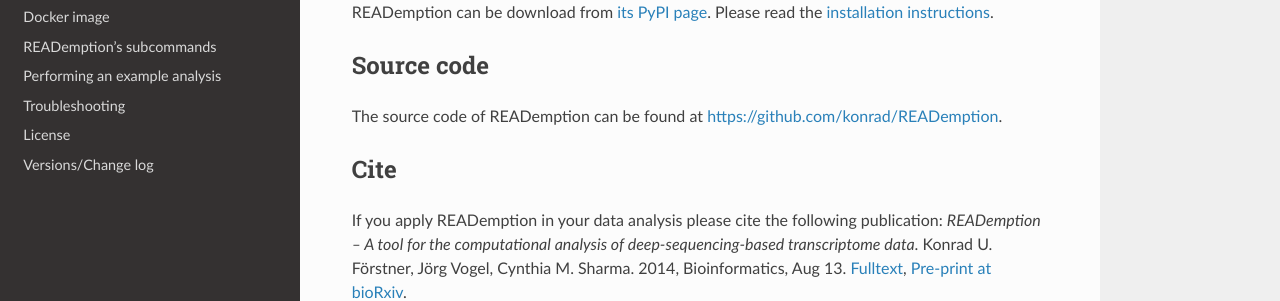
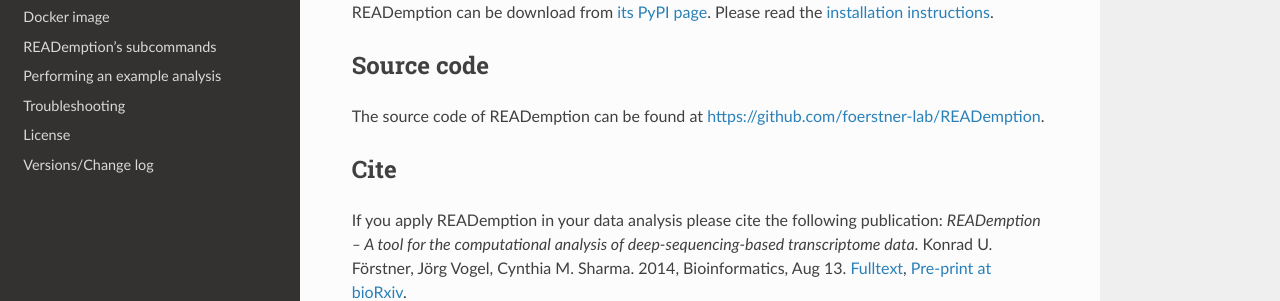
Before and after one commit to foerstner-lab/READemption, a Sphinx documentation site: the page built from docs/source/index.rst, in a window 1280 px wide and 900 px high, scrolled down 505 px. Shown: the part 278-579 px from the top of the window. Built offline with Sphinx 7.4.7 and the Read the Docs theme 2.0.0, drawn with Linux system fonts in a browser that asks for light colours; some of the changed lines change nothing that is shown.

Commit message:
Fix link to Github

```diff
--- a/docs/source/index.rst
+++ b/docs/source/index.rst
@@ -44,7 +44,7 @@ READemption can be download from `its PyPI page
 Source code
 ===========
 
-The source code of READemption can be found at https://github.com/konrad/READemption.
+The source code of READemption can be found at https://github.com/foerstner-lab/READemption.
 
 Cite
 ====
```
